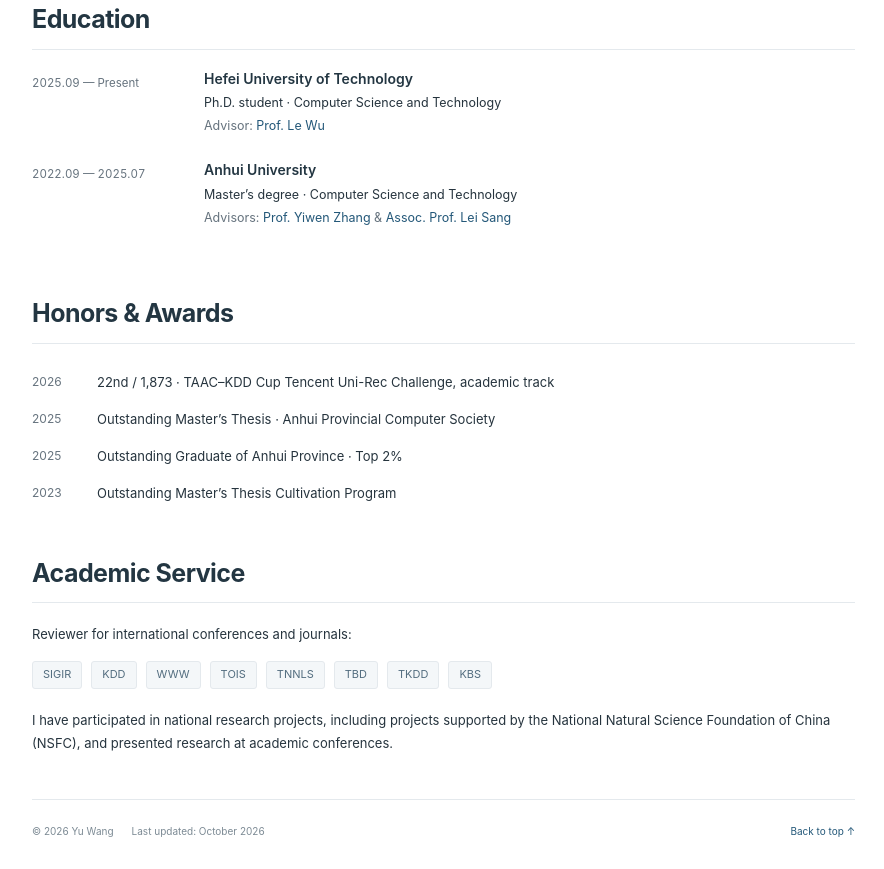
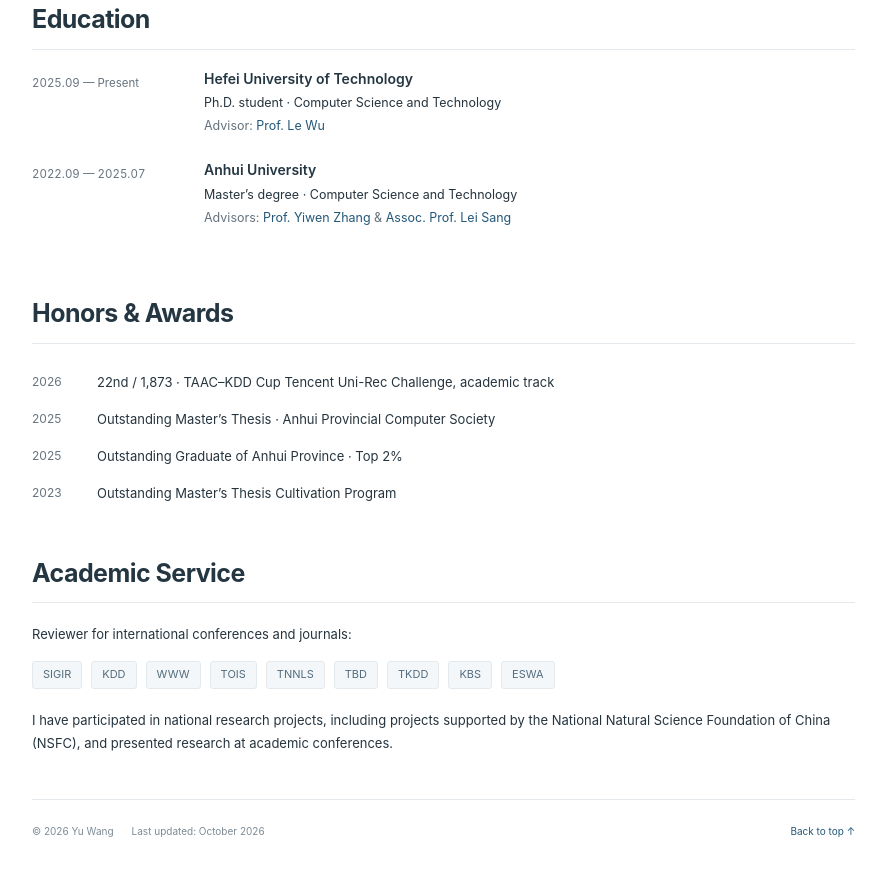
Before and after one commit to wangyu0627/wangyu0627.github.io, a plain HTML site: page index.html in a window 1280 px wide. Shown: the part 3544-4413 px from the top of the page, without its empty margins (337-1221 px from the left). Drawn offline with Linux system fonts and the light colour scheme.

Commit message:
Add ESWA to academic reviewing service

```diff
--- a/index.html
+++ b/index.html
@@ -116,7 +116,7 @@
       <section id="service">
         <div class="section-heading"><h2>Academic Service</h2></div>
         <p>Reviewer for international conferences and journals:</p>
-        <div class="venue-list"><span>SIGIR</span><span>KDD</span><span>WWW</span><span>TOIS</span><span>TNNLS</span><span>TBD</span><span>TKDD</span><span>KBS</span></div>
+        <div class="venue-list"><span>SIGIR</span><span>KDD</span><span>WWW</span><span>TOIS</span><span>TNNLS</span><span>TBD</span><span>TKDD</span><span>KBS</span><span>ESWA</span></div>
         <p>I have participated in national research projects, including projects supported by the National Natural Science Foundation of China (NSFC), and presented research at academic conferences.</p>
       </section>
       <footer><span>© 2026 Yu Wang</span><span>Last updated: October 2026</span><a href="#about">Back to top ↑</a></footer>
```
